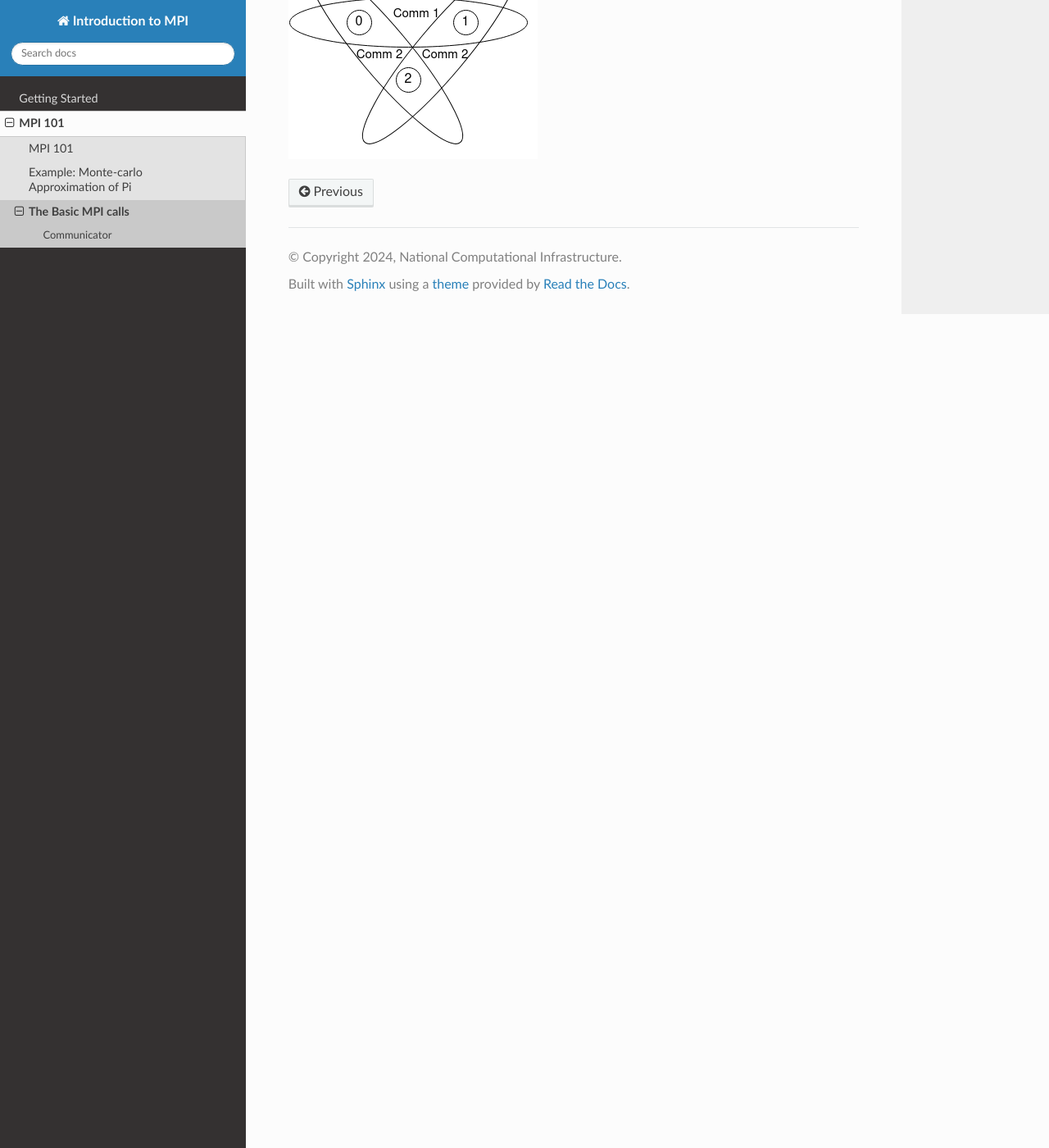
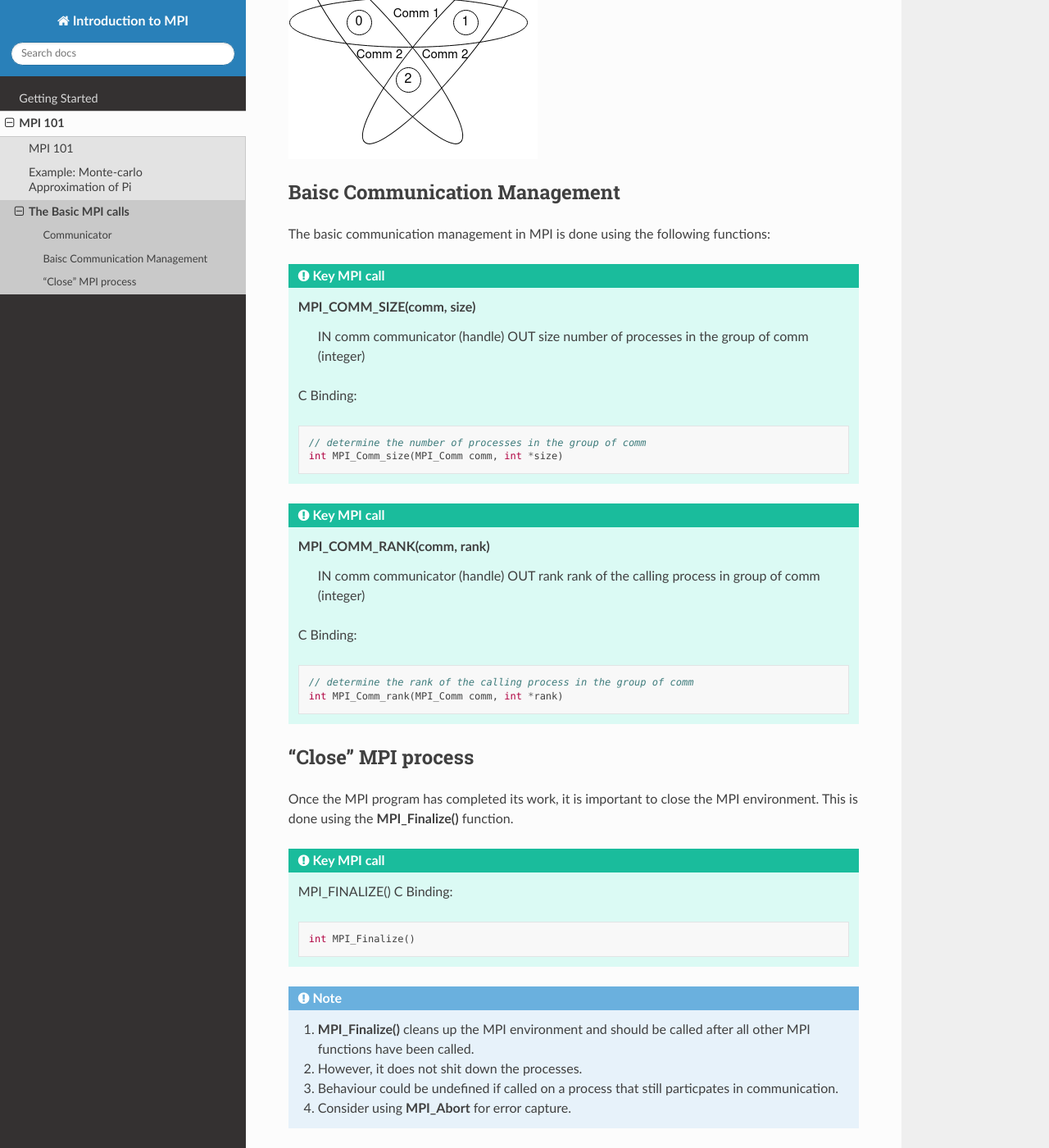
Before and after one commit to Fonglulu/demo_readdoc, a Sphinx documentation site: the page built from docs/source/tutorial/MPI101/basic_mpi.rst, in a window 1280 px wide and 1400 px high, scrolled down 1332 px. Shown: the whole window at 82% size. Built offline with Sphinx 7.4.7 and the Read the Docs theme 3.1.0, drawn with Linux system fonts in a browser that asks for light colours.

Commit message:
communicator

```diff
--- a/docs/source/tutorial/MPI101/basic_mpi.rst
+++ b/docs/source/tutorial/MPI101/basic_mpi.rst
@@ -49,3 +49,57 @@ As we saw in the our first MPI call **MPI_Init()**, MPI uses a communicator to d
 
 .. image:: ../../figures/communicator.png
     :alt: Overlapping communicators of three processes.
+
+
+Baisc Communication Management
+~~~~~~~~~~~~~~~~~~~~~~~~~~
+The basic communication management in MPI is done using the following functions:
+
+.. admonition:: Key MPI call
+    :class: hint
+
+    MPI_COMM_SIZE(comm, size)
+        IN comm communicator (handle)
+        OUT size number of processes in the group of comm (integer)
+    C Binding:
+
+    .. code-block:: c
+
+        // determine the number of processes in the group of comm
+        int MPI_Comm_size(MPI_Comm comm, int *size)
+
+
+.. admonition:: Key MPI call
+    :class: hint
+
+    MPI_COMM_RANK(comm, rank)
+        IN comm communicator (handle)
+        OUT rank rank of the calling process in group of comm (integer)
+    C Binding:
+
+    .. code-block:: c
+
+        // determine the rank of the calling process in the group of comm
+        int MPI_Comm_rank(MPI_Comm comm, int *rank)
+
+
+
+"Close" MPI process
+~~~~~~~~~~~~~~~~~~~~~~~~~~
+Once the MPI program has completed its work, it is important to close the MPI environment. This is done using the **MPI_Finalize()** function.
+
+.. admonition:: Key MPI call
+    :class: hint
+
+    MPI_FINALIZE()
+    C Binding:
+
+    .. code-block:: c
+
+        int MPI_Finalize()
+
+.. note::
+    #. **MPI_Finalize()**  cleans up the MPI environment and should be called after all other MPI functions have been called.
+    #. However, it does not shit down the processes.
+    #. Behaviour could be undefined if called on a process that still particpates in communication.
+    #. Consider using **MPI_Abort** for error capture.
```
